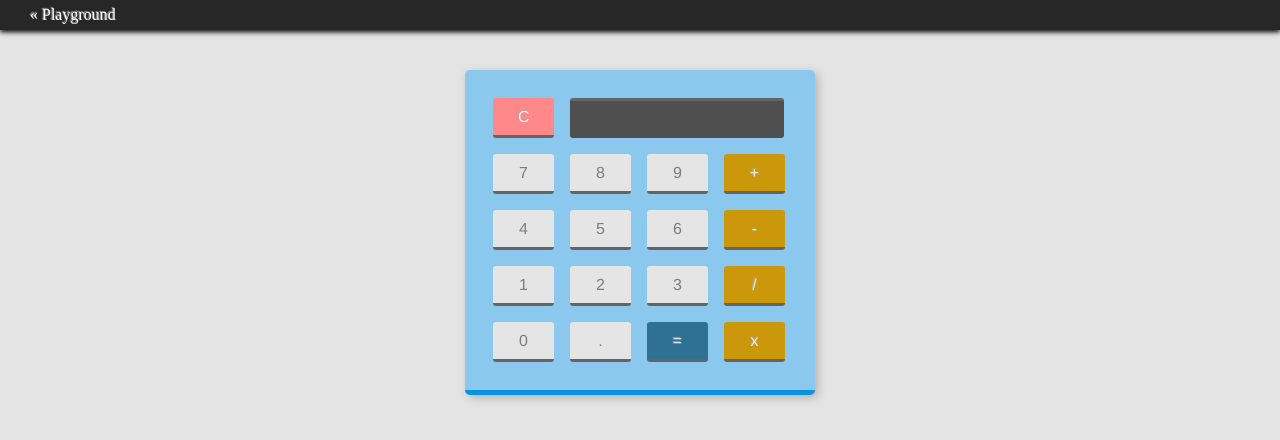
After one commit to leamars/hellosunschein, a PHP site: page /projects/calculator/index.html in a window 1280 px wide. The commit adds this page. Shown: the top 440 px of the page. Run offline with PHP 8.4, Linux system fonts and the light colour scheme.

Commit message:
Calculator

```diff
--- a/css/style.css
+++ b/css/style.css
@@ -132,8 +132,8 @@ body {
 }
 
 #lea {
-	width:120px;
-	height:120px;
+	width:250px;
+	height:250px;
 	display:inline;
 	float:right;
 }
--- a/index.php
+++ b/index.php
@@ -7,9 +7,7 @@ include('inc/header.php');
     <div class="container">
         <div class="row">
         	<div class="col-lg-1"></div>
-            <div id="hi" class="col-lg-3 image-center"><img class="img-responsive" src="images/hi.png"></div>
-
-            <div class="col-lg-7 content">
+            <div class="col-lg-10 content">
                 <h2>My name is Lea. <img id="lea" class="responsive-img" src="images/lea.png"></h2>
 
                 <p>I'm a(n almost) 21 year old college student majoring in Computer Science. I take pride in finding great music videos with under 1,000 views. I like solving problems. I like black risotto, MIKA, and Madeira (the island, not the wine). </p>
--- a/playground.php
+++ b/playground.php
@@ -40,7 +40,7 @@ include('inc/header.php');
                 <li><a href="index.php">Launch Website</a> <br /><span class="date">(August 11th)</span></li>
                 <li><a href="projects/spasticBackground/index.html">Spastic Background</a> <br /><span class="date">(August 12th)</span></li>
                 <li><a href="projects/crypto/index.html">Encrypt/Decrypt</a> <br /> <span class="date">(August 16th)</span></li>
-                <li>Default <br /> <span class="date">(August 32nd)</span></li>
+                <li><a href="projects/calculator/index.html">Calculator</a> <br /> <span class="date">(August 16th)</span></li>
                 <li>Default <br /> <span class="date">(August 32nd)</span></li>
                 </ol>
             </div>
--- /dev/null
+++ b/projects/calculator/calculator.js
@@ -0,0 +1,102 @@
+// calculator inspiration and guidance
+// credited to: http://thecodeplayer.com/
+
+// get all keys from the document
+
+var keys = document.querySelectorAll(".calculator span");
+var operators = ["+", "-", "x", "÷"];
+var decimalAdded = false;
+
+// add onclick events to keys
+
+for (var i = 0; i < keys.length; i++) {
+	keys[i].onclick = function(e) {
+		// get input, querySelector returns the
+		// first element within the document
+		// so basically gets what is put into the
+		// result box
+		var input = document.querySelector("#result");
+		// gets the HTML syntax of the object's descendants
+		// emtpy at first
+		var inputVal = input.innerHTML;
+		// gets the value of whatever's clicked
+		var btnVal = this.innerHTML;
+
+
+		// if clear key is pressed, erase
+		if(btnVal == "C"){
+			input.innerHTML = "";
+		}
+
+		// if equals key is pressed, evaluate result
+		else if(btnVal == "=") {
+			var equation = inputVal;
+
+			//replace "x", "÷" with * and /
+
+			equation = equation.replace(/x/g, "*");
+
+			var lastChar = equation.charAt(i-1);
+
+			// if ther last character is an operator or a decimal, remove it
+			if (operators.indexOf(lastChar) > -1 || lastChar == ".") {
+				equation = equation.replace(/.$/, "");
+			}
+
+			// change the input in the result box
+			// to the evaluated equation
+			input.innerHTML = eval(equation);
+			decimalAdded = false;
+		}
+
+		// an expression can't start with an operator, unless it's -
+		// and it also can't end with an operator
+		// and also, you can't have two operators at the same time
+
+		// check what the last character of the inputVal is and only
+		// add operator if it's not an operator
+
+		// find the index of the btnVal, only add operator if the index is positive
+
+		else if (operators.indexOf(btnVal) > -1){
+
+			// check what the last character of the inputVal is and only
+			// add operator if it's not an operator
+			var lastChar =  inputVal[inputVal.length - 1];
+
+
+			if (inputVal != "" && operators.indexOf(lastChar) == -1) {
+				input.innerHTML += btnVal;
+			}
+
+			// exception if - pressed
+			else if (inputVal == "" && btnVal == "-") {
+				input.innerHTML += btnVal;
+			}
+
+			if(operators.indexOf(lastChar) > -1 && inputVal.length > 1) {
+				input.innerHTML = inputVal.replace(/.$/, btnVal);
+			}
+			decimalAdded = false;
+		}
+
+		// only make it possible to add one decimal
+
+		else if(btnVal == ".") {
+			if(!decimalAdded) {
+				input.innerHTML += btnVal;
+				decimalAdded = true;
+			}
+		}
+
+		// otherwise get all the key values and append them
+		// to inputVal, so we have a string of the whole
+		// mathematical expression
+		// only execute if btnVal was properly recorded
+		else {
+		input.innerHTML += btnVal;
+		decimalAdded = false;
+		}
+
+	}
+}
--- /dev/null
+++ b/projects/calculator/index.html
@@ -0,0 +1,45 @@
+<!DOCTYPE html>
+<html>
+	<head>
+		<title>Simple Calculator</title>
+		<link rel="stylesheet" href="../default.css">
+		<link rel="stylesheet" href="style.css" type="text/css">
+	</head>
+
+	<body>
+		<div class="header">
+			<p><a href="../../playground.php">&laquo; Playground</a></p>
+		</div>
+		<div class="calculator">
+			<div class="keys">
+			<! top >
+			<div id="top">
+				<span id="clear" class="key">C</span>
+				<span id="result" class="key"></span>
+			</div>
+			<! keys >
+				<span>7</span>
+				<span>8</span>
+				<span>9</span>
+				<span class="operator">&#43;</span>
+				<span>4</span>
+				<span>5</span>
+				<span>6</span>
+				<span class="operator">&#45;</span>
+				<span>1</span>
+				<span>2</span>
+				<span>3</span>
+				<span class="operator">/</span>
+				<span>0</span>
+				<span>.</span>
+				<span id="equals">&#61;</span>
+				<span class="operator">x</span>
+			</div>
+		</div>
+
+		<script src="http://code.jquery.com/jquery.js" type="text/javascript"></script>
+		<script src="calculator.js" type="text/javascript">
+
+		</script>
+	</body>
+</html>
--- /dev/null
+++ b/projects/calculator/style.css
@@ -0,0 +1,113 @@
+* {
+	margin:0;
+	padding:0;
+	box-sizing: border-box;
+}
+
+body {
+	background-color: #e4e4e4;
+	color:#7d7d7d;
+	font-family:Helvetica;
+}
+
+.header_1 {
+	width:100%;
+	height:30px;
+	box-shadow: 0 3px 25px 0 black;
+	background-color:#272727;
+	color:#a5a5a5;
+}
+
+.header_1 p,
+.header_1 p a {
+	color:#a5a5a5;
+	font-family: "Ubuntu";
+	padding-top:6px;
+	padding-left:15px;
+	text-decoration: none;
+}
+
+.calculator {
+	width:350px;
+	height:auto;
+	background-color:#8ac8ed;
+	box-shadow: 3px 3px 10px 0px #b4b4b4;
+	border-bottom:5px solid #0992e2;
+	border-radius:5px;
+	margin: auto;
+	margin-top:40px;
+	padding:20px;
+}
+
+.keys {
+	overflow: hidden;
+}
+
+.keys span {
+	float:left;
+	width:61px;
+	height:40px;
+	padding:10px 25px;
+	margin:8px;
+	background-color:#e5e5e5;
+	border-radius:3px;
+	text-align:center;
+	border-bottom: 3px solid #646464;
+	cursor:pointer;
+	-webkit-transition-duration: 0.1s, 0.2s;
+}
+
+.keys span:hover {
+	background-color:#a1a1a1;
+	color:white;
+	text-shadow:-1px -1px 1px #a6a6a6;
+	-webkit-transition-duration: 0.1s, 0.2s;
+}
+
+.keys #result {
+	width:214px;
+	height:40px;
+	cursor:default;
+	background-color:#4f4f4f;
+	border-bottom:none;
+	border-top:3px solid #646464;
+	color:white;
+	text-align:right;
+	text-shadow:-1px -1px 1px #a6a6a6;
+}
+
+.keys #clear {
+	background-color:#ff8888;
+	color:#f0f0f0;
+	text-shadow:-1px -1px 1px #a6a6a6;
+	-webkit-transition-duration: 0.1s, 0.2s;
+}
+
+.keys #clear:hover {
+	background-color:#d86d6d;
+	-webkit-transition-duration: 0.1s, 0.2s;
+}
+
+.keys .operator {
+	background-color:#cc980b;
+	color:#f0f0f0;
+	text-shadow:-1px -1px 1px #a6a6a6;
+	-webkit-transition-duration: 0.1s, 0.2s;
+}
+
+.keys .operator:hover {
+	background-color:#ac8314;
+	-webkit-transition-duration: 0.1s, 0.2s;
+}
+
+.keys #equals {
+	background-color:#2f7095;
+	color:#f0f0f0;
+	text-shadow:-1px -1px 1px #a6a6a6;
+	-webkit-transition-duration: 0.1s, 0.2s;
+}
+
+.keys #equals:hover {
+	background-color:#204f6a;
+	-webkit-transition-duration: 0.1s, 0.2s;
+}
```
Also changed, not shown: 2 other files.
